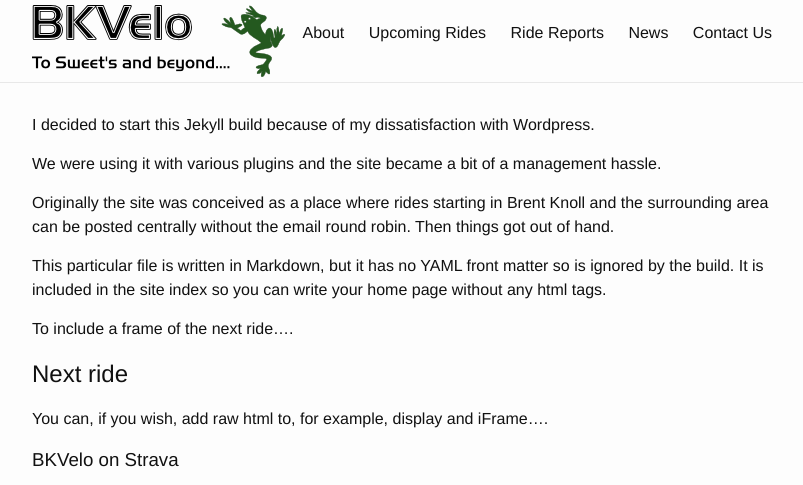
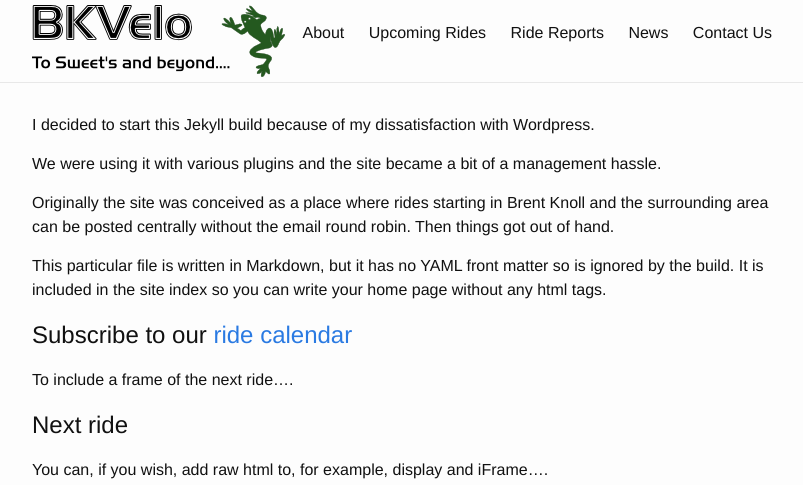
Before and after one commit to mshiner/mshiner.github.io, a Jekyll site: the page built from index.html, in a window 1280 px wide, cut to the strip 0-485 px from the top of the page. Shown: the whole strip, without its empty margins (238-1041 px from the left). Built offline with Jekyll 4.4.1, drawn with Linux system fonts in a browser that asks for light colours; comment, search, counter and statistics services are not loaded.

Commit message:
Add an ics calendar feed

```diff
--- /dev/null
+++ b/_includes/calendar-subscribe.html
@@ -0,0 +1,3 @@
+<h2 class='subtitle'>
+  Subscribe to our <a href='/calendar.ics'>ride calendar</a>
+</h2>
--- a/_pages/site_info.md
+++ b/_pages/site_info.md
@@ -6,6 +6,8 @@ Originally the site was conceived as a place where rides starting in Brent Knoll
 posted centrally without the email round robin. Then things got out of hand.
 
 This particular file is written in Markdown, but it has no YAML front matter so is ignored by the build. It is included in the site index so you can write your home page without any html tags.
+
+{% include calendar-subscribe.html %}
 
 To include a frame of the next ride....
 
```
Also changed, not shown: 1 other file.
